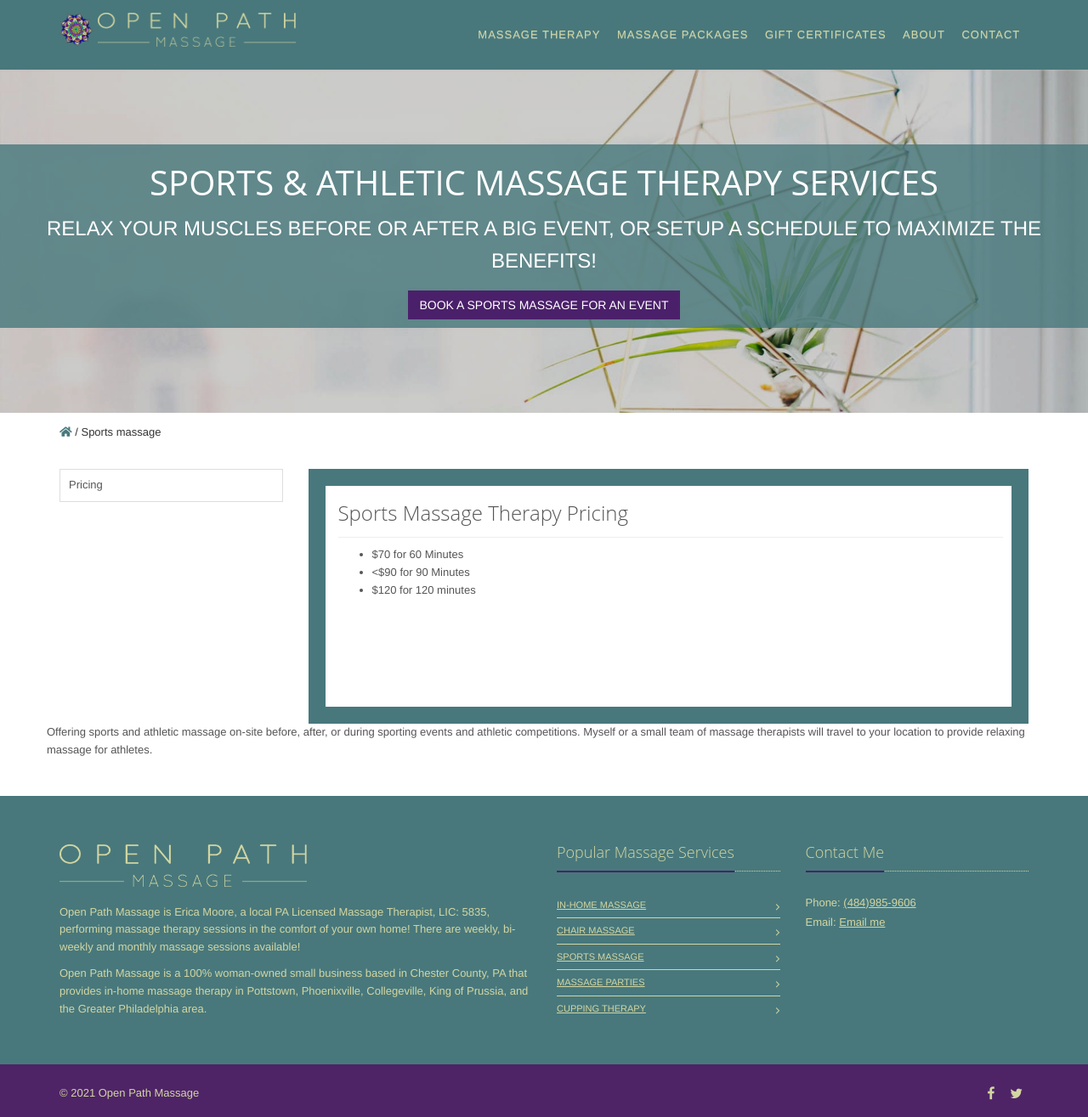
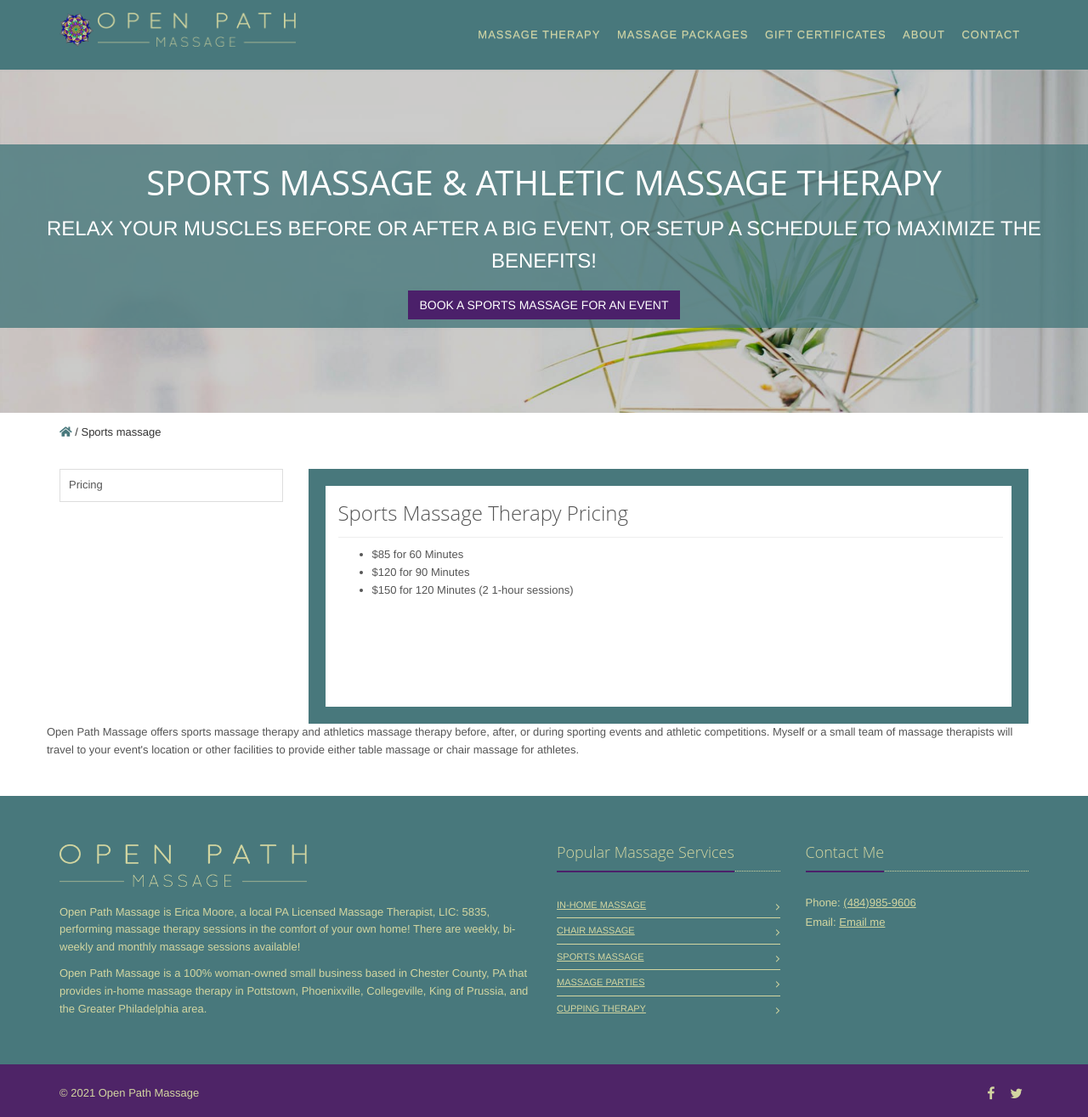
Before and after one commit to mrssk33lz/openpathmassage, a Jekyll site: the page built from sports-massage.md, in a window 1280 px wide and 1315 px high. Shown: the whole window at 85% size. Built offline with Jekyll 4.4.1, drawn with Linux system fonts in a browser that asks for light colours; nearby versions of some CDN libraries.

Commit message:
Updated pricing.

```diff
--- a/sports-massage.md
+++ b/sports-massage.md
@@ -1,6 +1,6 @@
 ---
-title: Sports & Athletic Massage Therapy Services
-heading: Sports & Athletic Massage Therapy Services
+title: Sports Massage & Athletic Massage Therapy
+heading: Sports Massage & Athletic Massage Therapy
 description: Relax your muscles before or after a big event, or setup a schedule to maximize the benefits!
 page_name: sports-massage
 permalink: /sports-massage
@@ -34,18 +34,18 @@
                 <h2>Sports Massage Therapy Pricing</h2>
                 <hr>
                 <ul>
-                  <li>$70 for 60 Minutes</li>
-                  <li><$90 for 90 Minutes</li>
-                  <li>$120 for 120 minutes</li>
+                  <li>$85 for 60 Minutes</li>
+                  <li>$120 for 90 Minutes</li>
+                  <li>$150 for 120 Minutes (2 1-hour sessions)</li>
                 </ul>
               </div>
               <div class="collapse" id="collapseOne">
                 <h2>Sports Massage Therapy Pricing</h2>
                 <hr>
                 <ul>
-                  <li>$70 for 60 Minutes</li>
-                  <li><$90 for 90 Minutes</li>
-                  <li>$120 for 120 minutes</li>
+                  <li>$85 for 60 Minutes</li>
+                  <li>$120 for 90 Minutes</li>
+                  <li>$150 for 120 Minutes (2 1-hour sessions)</li>
                 </ul>
               </div>
             </div>
@@ -56,7 +56,7 @@
     <!-- End Profile Content -->
   </div><!--/end row-->
   <div class="row">
-    <p>Offering sports and athletic massage on-site before, after, or during sporting events and athletic competitions. Myself or a small team of massage therapists will travel to your location to provide relaxing massage for athletes.</p>
+    <p>Open Path Massage offers sports massage therapy and athletics massage therapy before, after, or during sporting events and athletic competitions. Myself or a small team of massage therapists will travel to your event's location or other facilities to provide either table massage or chair massage for athletes.</p>
   </div>
   {% include testimonials.html %}
 </div>
```
Also changed, not shown: in-home-massage.md (+6 -6 lines), perinatal-massage.md (+4 -6 lines), reflexology-therapy.md (+6 -6 lines).
